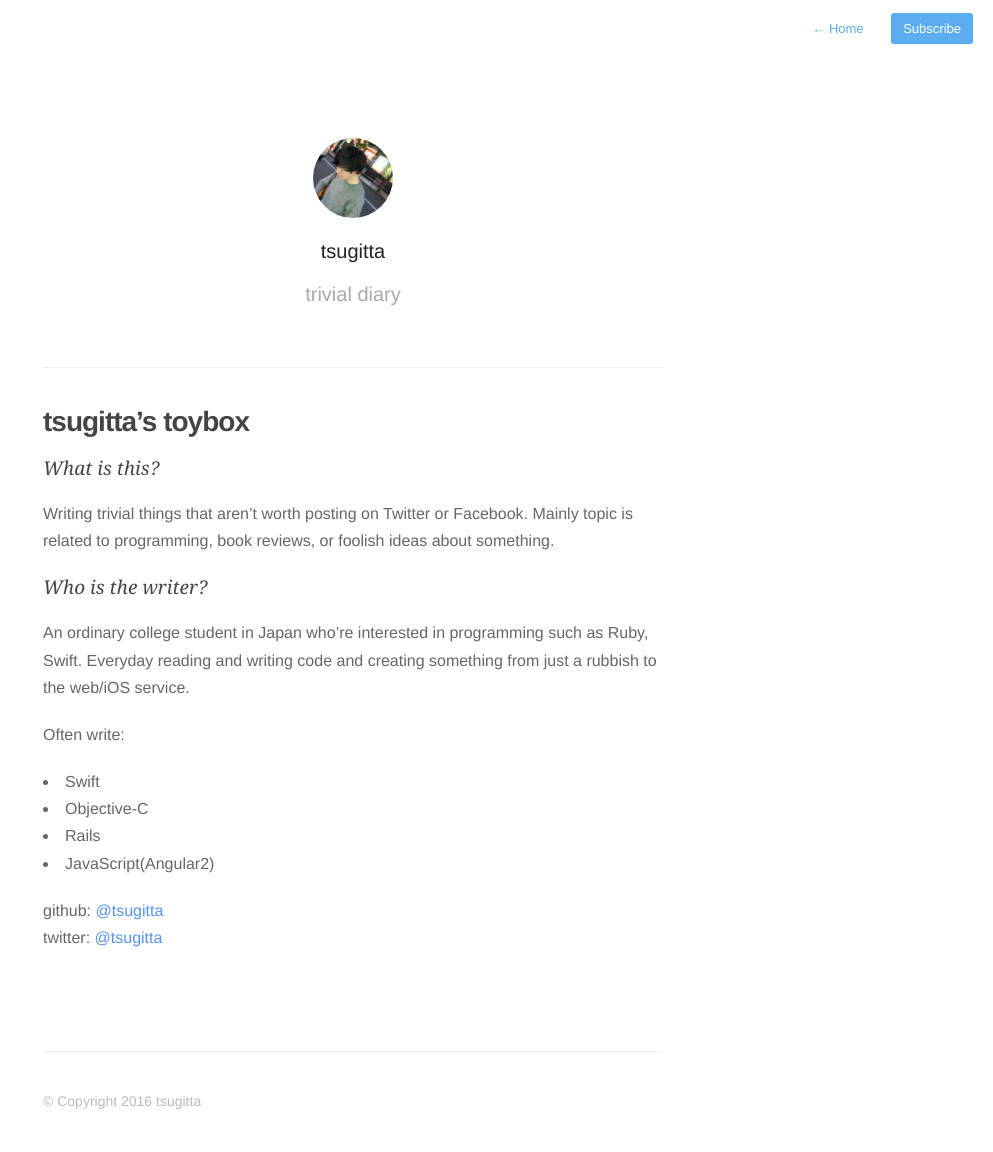
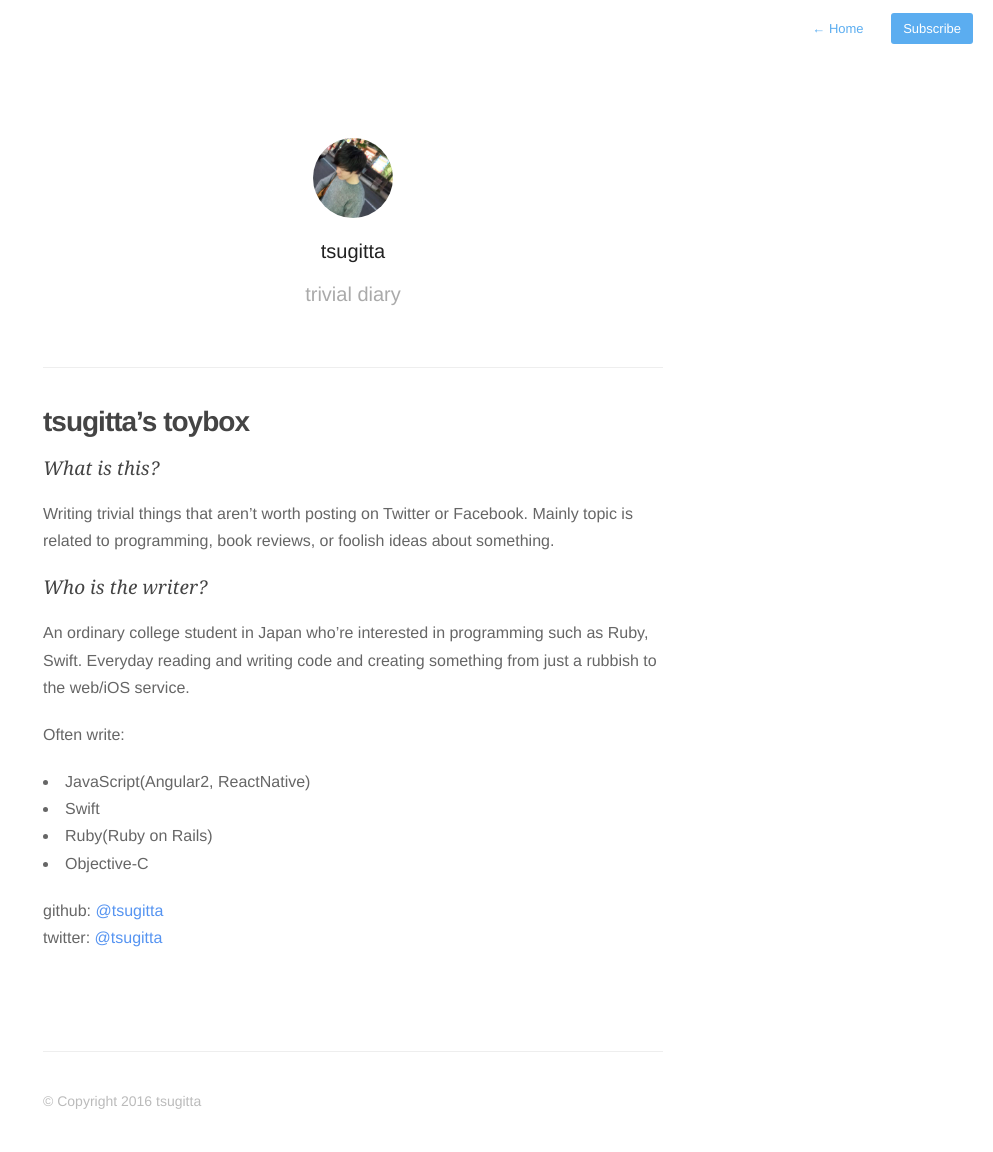
Before and after one commit to tsugitta/mini-blog, a Jekyll site: the page built from about.md, in a window 1280 px wide. Shown: the whole page, without its empty margins (287-1280 px from the left). Built offline with Jekyll 4.4.1, drawn with Linux system fonts in a browser that asks for light colours; nearby versions of some CDN libraries.

Commit message:
Update about

```diff
--- a/about.md
+++ b/about.md
@@ -16,10 +16,10 @@ An ordinary college student in Japan who're interested in programming such as Ru
 
 Often write:
 
+- JavaScript(Angular2, ReactNative)
 - Swift
+- Ruby(Ruby on Rails)
 - Objective-C
-- Rails
-- JavaScript(Angular2)
 
 github: [@tsugitta](https://github.com/tsugitta)
 <br>
```
